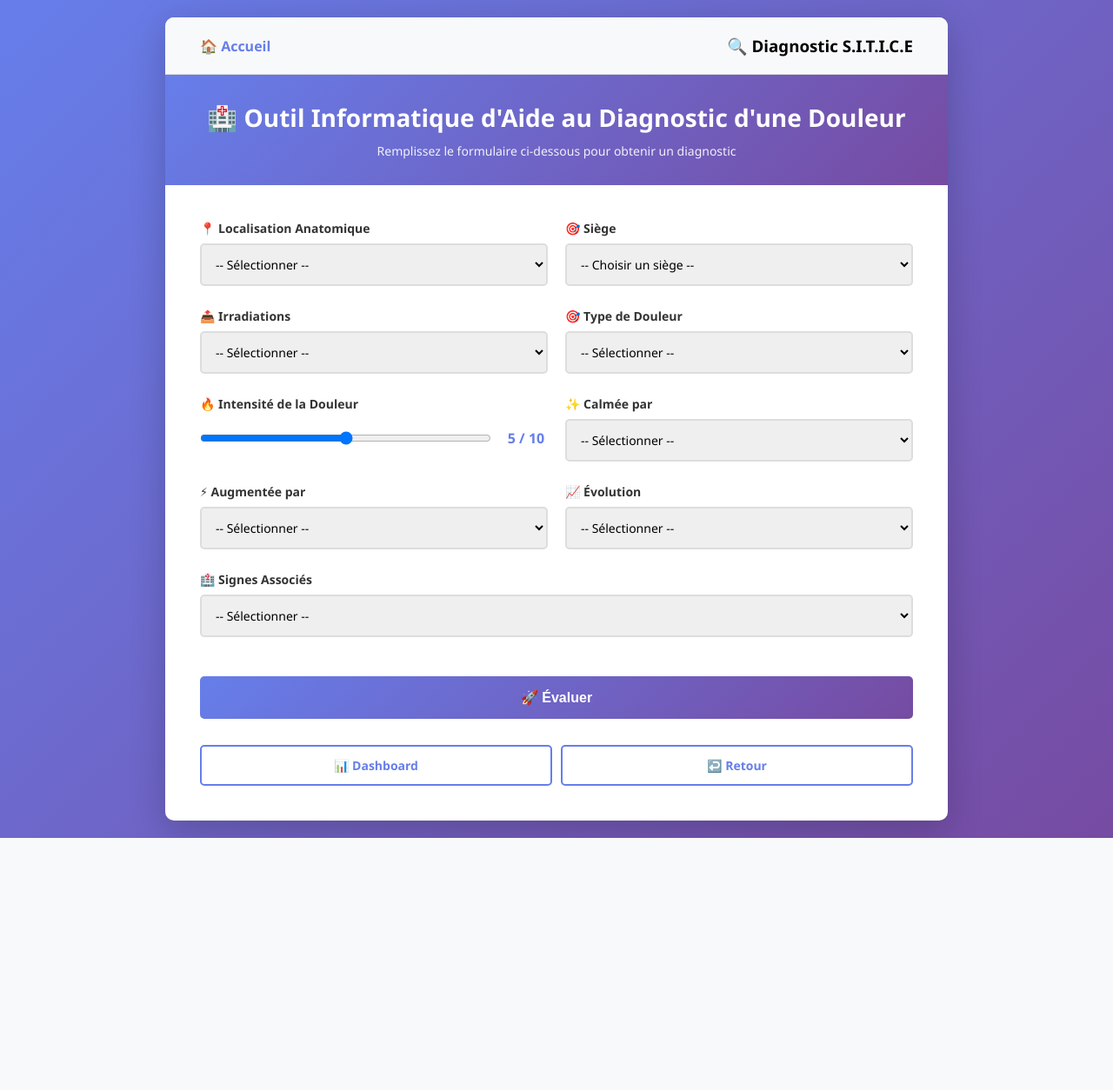
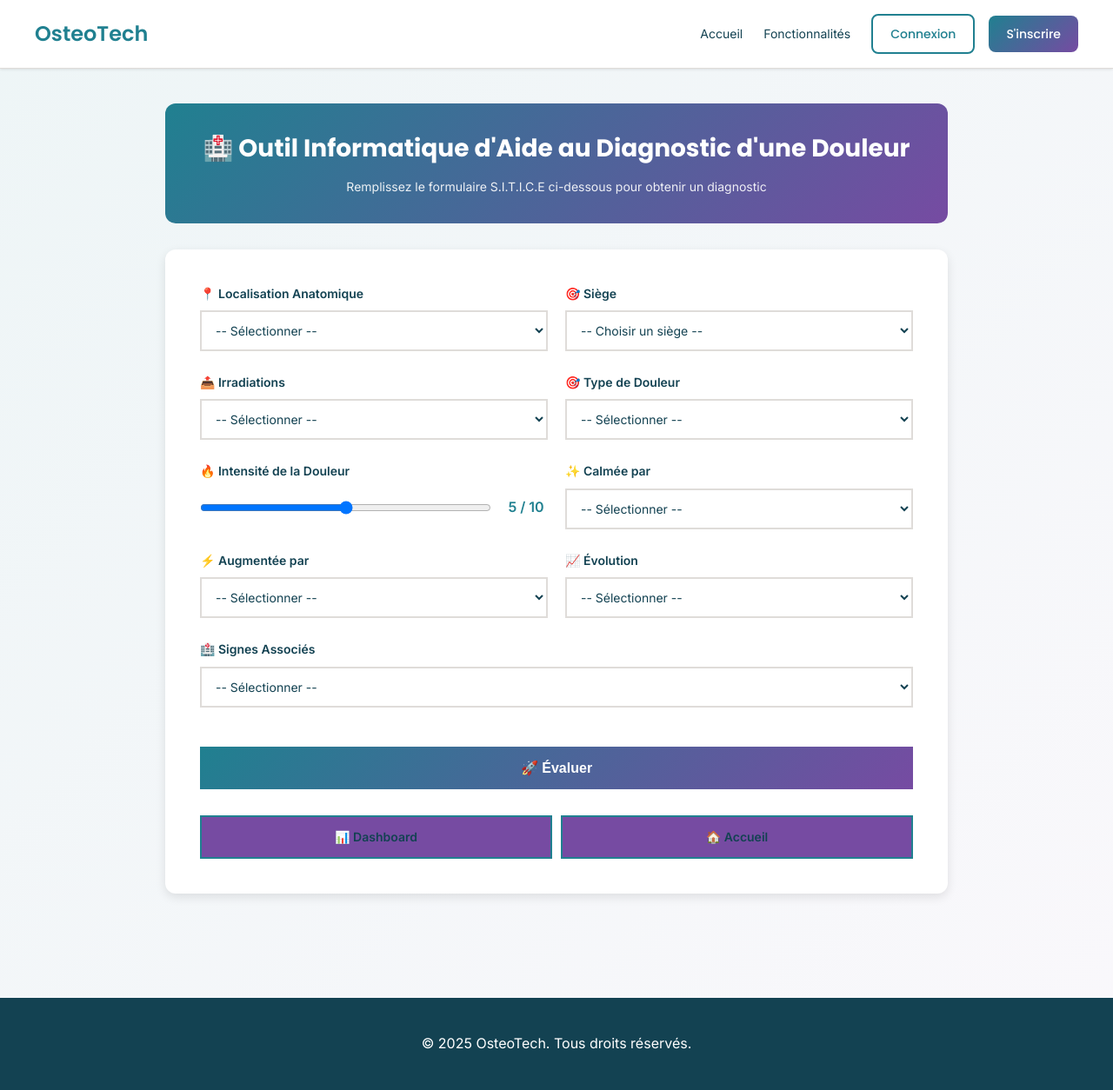
Before and after one commit to Osteo8420/Osteotech, a Flask app: page /app in a window 1280 px wide. Shown: the whole page at 87% size. Before the commit the page ends 964 px from the top, so only its background shows below. Run offline with Flask 3, Linux system fonts and the light colour scheme; a user stored in the database is signed in; some libraries are stand-ins or nearby versions.

Commit message:
application base à apphtml

```diff
--- a/app.py
+++ b/app.py
@@ -157,7 +157,7 @@
         diagnostics = []
         totaldiagnostics = 0
 
-        # ✅ CORRECTION BUG #2 : user_id (pas userid)
+        # ✅ CORRECTION : user_id (pas userid)
         if user:
             diagnostics = Diagnostic.query.filter_by(user_id=user.id).all()
             totaldiagnostics = len(diagnostics)
@@ -199,7 +199,7 @@
                 'confidence': round(confidence, 1)
             }
 
-            # ✅ CORRECTION BUG #4 : noms de colonnes corrects
+            # ✅ CORRECTION : noms de colonnes corrects
             diagnostic = Diagnostic(
                 user_id=user.id,
                 diagnosis_name=pathology.get('nom'),
--- a/templates/app.html
+++ b/templates/app.html
@@ -1,51 +1,39 @@
-<!DOCTYPE html>
-<html lang="fr">
-<head>
-    <meta charset="UTF-8">
-    <meta name="viewport" content="width=device-width, initial-scale=1.0">
-    <title>OsteoTech - Diagnostic S.I.T.I.C.E</title>
+{% extends "base.html" %}
+
+{% block title %}Diagnostic S.I.T.I.C.E - OsteoTech{% endblock %}
+
+{% block content %}
 <style>
-        * {
-            margin: 0;
-            padding: 0;
-            box-sizing: border-box;
+    .app-container {
+        max-width: 900px;
+        margin: 0 auto;
     }
 
-        body {
-            font-family: 'Segoe UI', Tahoma, Geneva, Verdana, sans-serif;
-            background: linear-gradient(135deg, #667eea 0%, #764ba2 100%);
-            min-height: 100vh;
-            padding: 20px;
-        }
-
-        .container {
-            max-width: 900px;
-            margin: 0 auto;
-            background: white;
-            border-radius: 10px;
-            box-shadow: 0 10px 40px rgba(0,0,0,0.2);
-            overflow: hidden;
-        }
-
-        .header {
-            background: linear-gradient(135deg, #667eea 0%, #764ba2 100%);
+    .app-header {
+        background: linear-gradient(135deg, var(--color-primary) 0%, #764ba2 100%);
         color: white;
         padding: 30px;
         text-align: center;
+        border-radius: 12px;
+        margin-bottom: 30px;
     }
 
-        .header h1 {
+    .app-header h1 {
         font-size: 28px;
         margin-bottom: 10px;
+        font-family: 'Poppins', sans-serif;
     }
 
-        .header p {
+    .app-header p {
         font-size: 14px;
         opacity: 0.9;
     }
 
-        .content {
+    .app-content {
+        background: var(--color-surface);
         padding: 40px;
+        border-radius: 12px;
+        box-shadow: var(--shadow-md);
     }
 
     .form-group {
@@ -56,7 +44,7 @@
         display: block;
         margin-bottom: 8px;
         font-weight: 600;
-            color: #333;
+        color: var(--color-text);
         font-size: 14px;
     }
 
@@ -64,18 +52,20 @@
     .form-group input {
         width: 100%;
         padding: 12px;
-            border: 2px solid #ddd;
-            border-radius: 5px;
+        border: 2px solid var(--color-border);
+        border-radius: var(--radius-base);
         font-size: 14px;
         font-family: inherit;
+        background-color: var(--color-surface);
+        color: var(--color-text);
         transition: border-color 0.3s;
     }
 
     .form-group select:focus,
     .form-group input:focus {
         outline: none;
-            border-color: #667eea;
-            box-shadow: 0 0 0 3px rgba(102, 126, 234, 0.1);
+        border-color: var(--color-primary);
+        box-shadow: var(--focus-ring);
     }
 
     .intensity-container {
@@ -92,7 +82,7 @@
         min-width: 50px;
         text-align: center;
         font-weight: 600;
-            color: #667eea;
+        color: var(--color-primary);
     }
 
     .form-row {
@@ -110,10 +100,10 @@
     .btn-submit {
         width: 100%;
         padding: 15px;
-            background: linear-gradient(135deg, #667eea 0%, #764ba2 100%);
+        background: linear-gradient(135deg, var(--color-primary) 0%, #764ba2 100%);
         color: white;
         border: none;
-            border-radius: 5px;
+        border-radius: var(--radius-base);
         font-size: 16px;
         font-weight: 600;
         cursor: pointer;
@@ -245,27 +236,21 @@
         margin-bottom: 10px;
     }
 
-        .confidence-badge.high .confidence-percentage {
-            color: #ffffff;
-        }
-
-        .confidence-badge.low .confidence-percentage {
-            color: #ffffff;
-        }
-
     .nav-buttons {
         display: flex;
         gap: 10px;
         margin-top: 30px;
+        flex-wrap: wrap;
     }
 
     .btn-secondary {
         flex: 1;
+        min-width: 150px;
         padding: 12px;
-            background: white;
-            color: #667eea;
-            border: 2px solid #667eea;
-            border-radius: 5px;
+        background: var(--color-secondary);
+        color: var(--color-text);
+        border: 2px solid var(--color-primary);
+        border-radius: var(--radius-base);
         font-size: 14px;
         font-weight: 600;
         cursor: pointer;
@@ -278,57 +263,50 @@
     }
 
     .btn-secondary:hover {
-            background: #667eea;
+        background: var(--color-primary);
         color: white;
     }
 
-        .nav-top {
-            display: flex;
-            justify-content: space-between;
-            align-items: center;
-            padding: 20px 40px;
-            background: #f8f9fa;
-            border-bottom: 1px solid #ddd;
+    @media (max-width: 768px) {
+        .app-header {
+            padding: 20px;
         }
 
-        .nav-top a {
-            color: #667eea;
-            text-decoration: none;
-            font-weight: 600;
-            display: flex;
-            align-items: center;
-            gap: 5px;
-            transition: color 0.3s;
+        .app-header h1 {
+            font-size: 20px;
         }
 
-        .nav-top a:hover {
-            color: #764ba2;
+        .app-content {
+            padding: 20px;
+        }
+
+        .nav-buttons {
+            flex-direction: column;
+        }
+
+        .btn-secondary {
+            width: 100%;
+        }
     }
 </style>
-</head>
-<body>
-    <div class="container">
-        <div class="nav-top">
-            <a href="/">🏠 Accueil</a>
-            <h3>🔍 Diagnostic S.I.T.I.C.E</h3>
-            {% if user %}
-                <a href="/logout">Déconnexion</a>
-            {% endif %}
+
+<div class="app-container">
+    <!-- Header -->
+    <div class="app-header">
+        <h1>🏥 Outil Informatique d'Aide au Diagnostic d'une Douleur</h1>
+        <p>Remplissez le formulaire S.I.T.I.C.E ci-dessous pour obtenir un diagnostic</p>
     </div>
 
-        <div class="header">
-            <h1>🏥 Outil Informatique d'Aide au Diagnostic d'une Douleur</h1>
-            <p>Remplissez le formulaire ci-dessous pour obtenir un diagnostic</p>
-        </div>
-
-        <div class="content">
+    <!-- Formulaire diagnostic -->
+    <div class="app-content">
         <form method="POST" id="diagnosisForm">
+            <!-- Localisation anatomique et Siège -->
             <div class="form-row">
                 <div class="form-group">
                     <label for="localisation_anatomique">📍 Localisation Anatomique</label>
                     <select id="localisation_anatomique" name="localisation_anatomique" required>
                         <option value="">-- Sélectionner --</option>
-                            <option value="Céphalée">Céphalée</option>
+                        <option value="Céphale">Céphale</option>
                         <option value="Douleur Abdominale">Douleur Abdominale</option>
                         <option value="Douleur Cervicale">Douleur Cervicale</option>
                         <option value="Douleur du Membre Inférieur">Douleur du Membre Inférieur</option>
@@ -407,8 +387,8 @@
                 </div>
 
                 <div class="form-group">
-                        <label for="calmee_par">✨ Calmée par</label>
-                        <select id="calmee_par" name="calmee_par" required>
+                    <label for="calme_par">✨ Calmée par</label>
+                    <select id="calme_par" name="calme_par" required>
                         <option value="">-- Sélectionner --</option>
                         <option value="Rien">Rien</option>
                         <option value="Antéflexion du tronc">Antéflexion du tronc</option>
@@ -428,10 +408,11 @@
                 </div>
             </div>
 
+            <!-- Augmentée par et Évolution -->
             <div class="form-row">
                 <div class="form-group">
-                        <label for="augmentee_par">⚡ Augmentée par</label>
-                        <select id="augmentee_par" name="augmentee_par" required>
+                    <label for="augmente_par">⚡ Augmentée par</label>
+                    <select id="augmente_par" name="augmente_par" required>
                         <option value="">-- Sélectionner --</option>
                         <option value="Rien">Rien</option>
                         <option value="Bruit">Bruit</option>
@@ -546,9 +525,10 @@
             </div>
         {% endif %}
 
+        <!-- Navigation buttons -->
         <div class="nav-buttons">
             <a href="/dashboard" class="btn-secondary">📊 Dashboard</a>
-                <a href="/" class="btn-secondary">↩️ Retour</a>
+            <a href="/" class="btn-secondary">🏠 Accueil</a>
         </div>
     </div>
 </div>
```
Also changed, not shown: other parts of templates/app.html (+21 -19 lines). Lines whose indentation alone changed are shown as unchanged.
